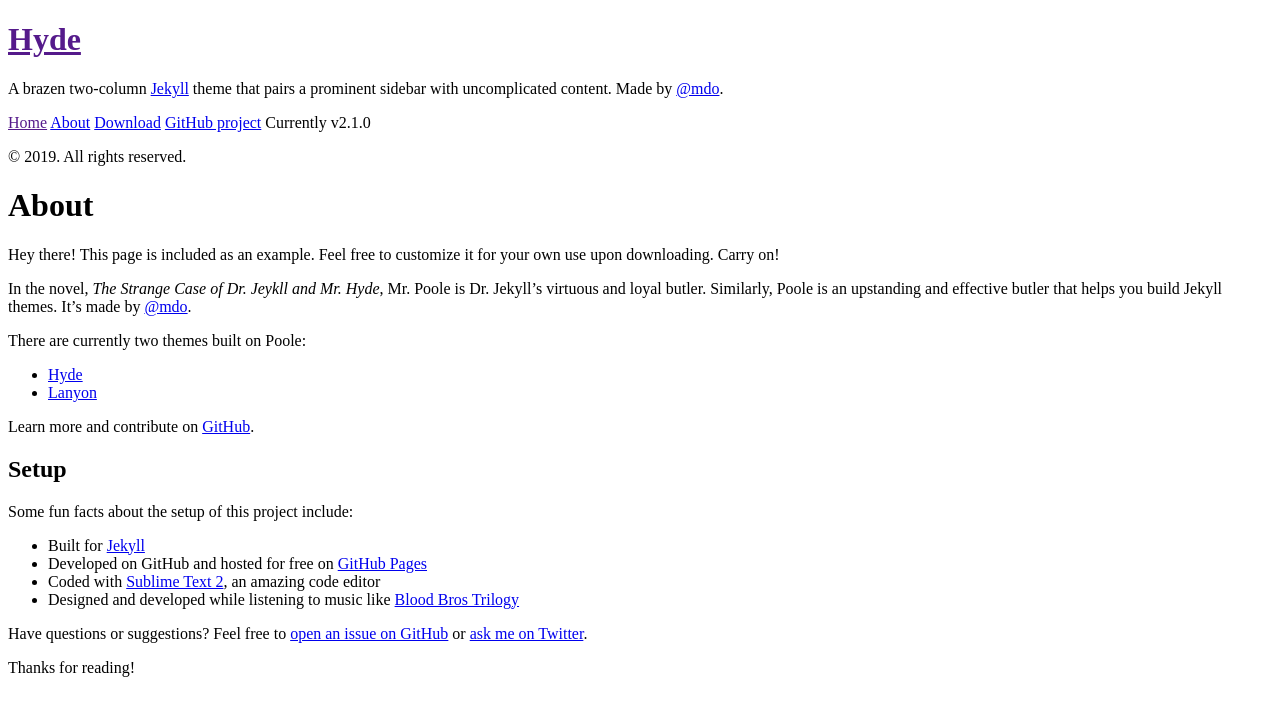
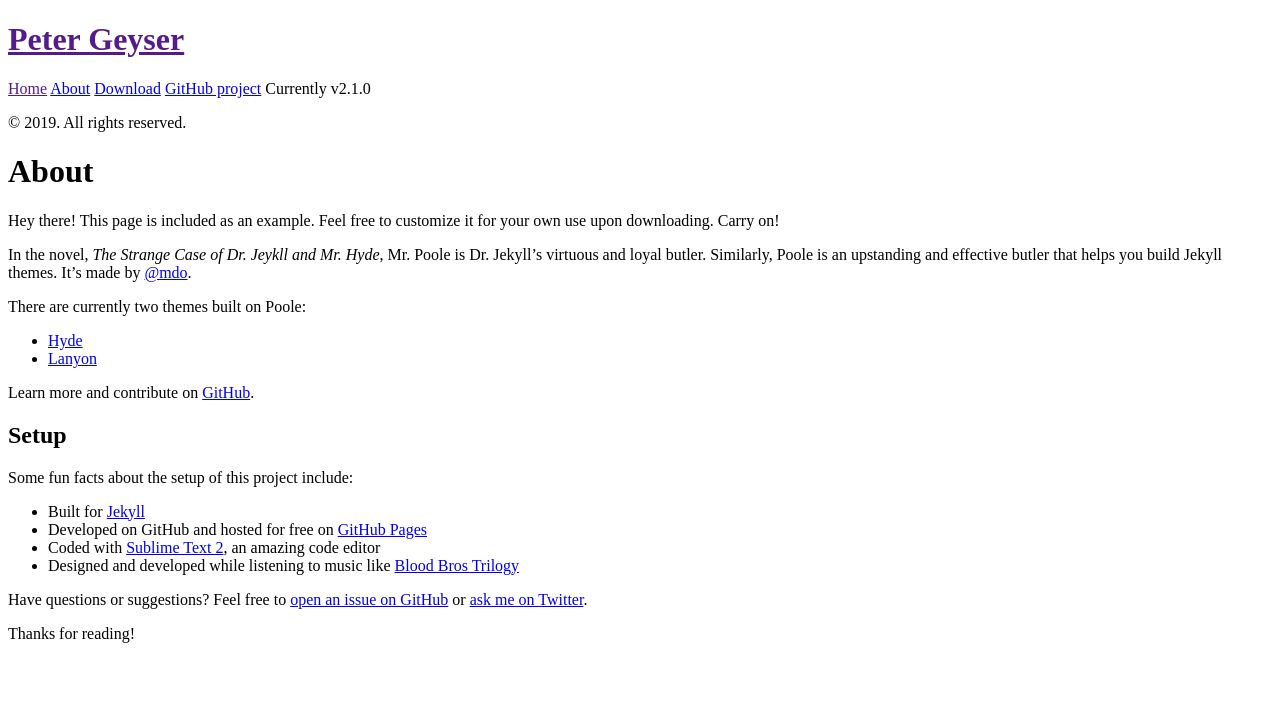
Before and after one commit to ppgeyser/ppgeyser.github.io, a Jekyll site: the page built from about.md, in a window 1280 px wide. Shown: the top 716 px of the page. Built offline with Jekyll 4.4.1, drawn with Linux system fonts in a browser that asks for light colours; Markdown is read by kramdown in place of the engine named in the settings.

Commit message:
Added personal details to config.yml

```diff
--- a/_config.yml
+++ b/_config.yml
@@ -6,20 +6,20 @@
 permalink:        pretty
 
 # Setup
-title:            Hyde
-tagline:          'A Jekyll theme'
-description:      'A brazen two-column <a href="http://jekyllrb.com" target="_blank">Jekyll</a> theme that pairs a prominent sidebar with uncomplicated content. Made by <a href="https://twitter.com/mdo" target="_blank">@mdo</a>.'
-url:              http://hyde.getpoole.com
+title:            Peter Geyser
+tagline:          'Developer Portfolio'
+description:      ''
+url:              https://ppgeyser.github.io/
 baseurl:          /
 
 author:
-  name:           'Mark Otto'
-  url:            https://twitter.com/mdo
+  name:           'Peter Geyser'
+  url:            www.linkedin.com/in/pgeyser
 
-paginate:         5
+paginate:
 
 # Custom vars
 version:          2.1.0
 
 github:
-  repo:           https://github.com/poole/hyde
+  repo:           https://github.com/ppgeyser
```
